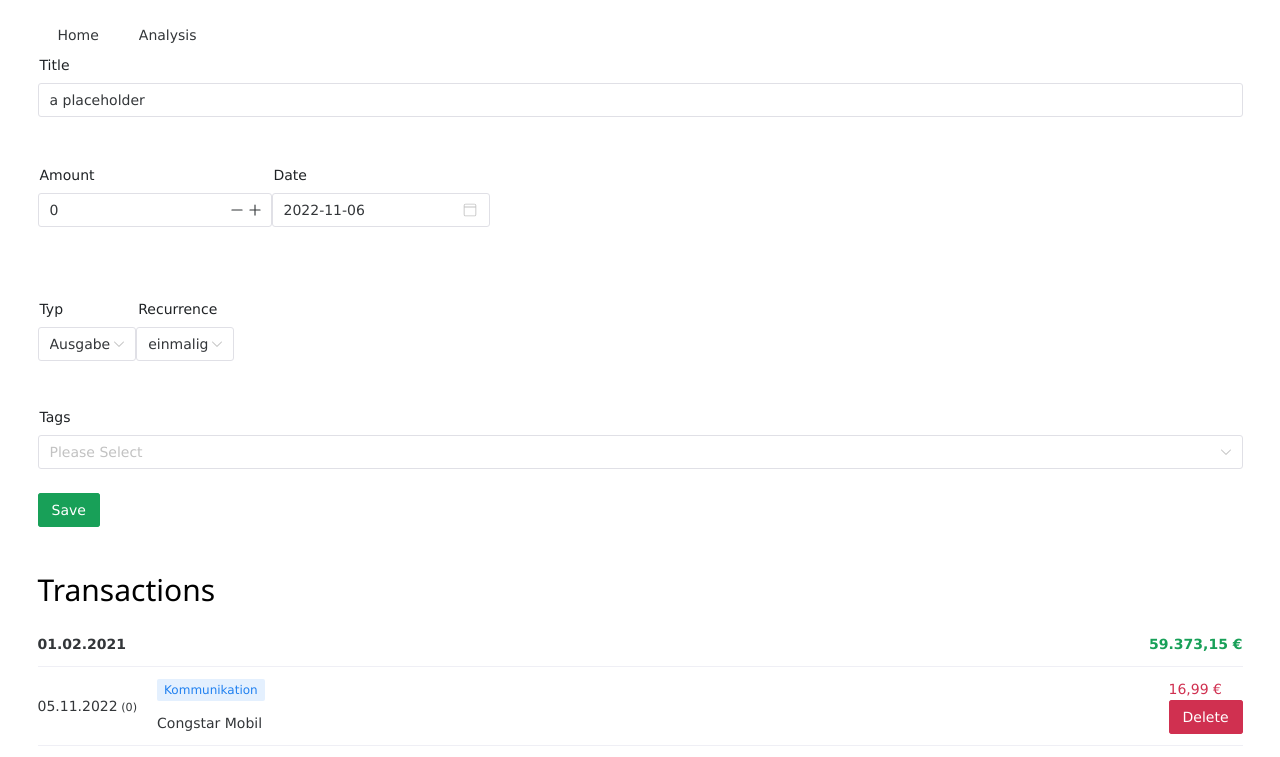
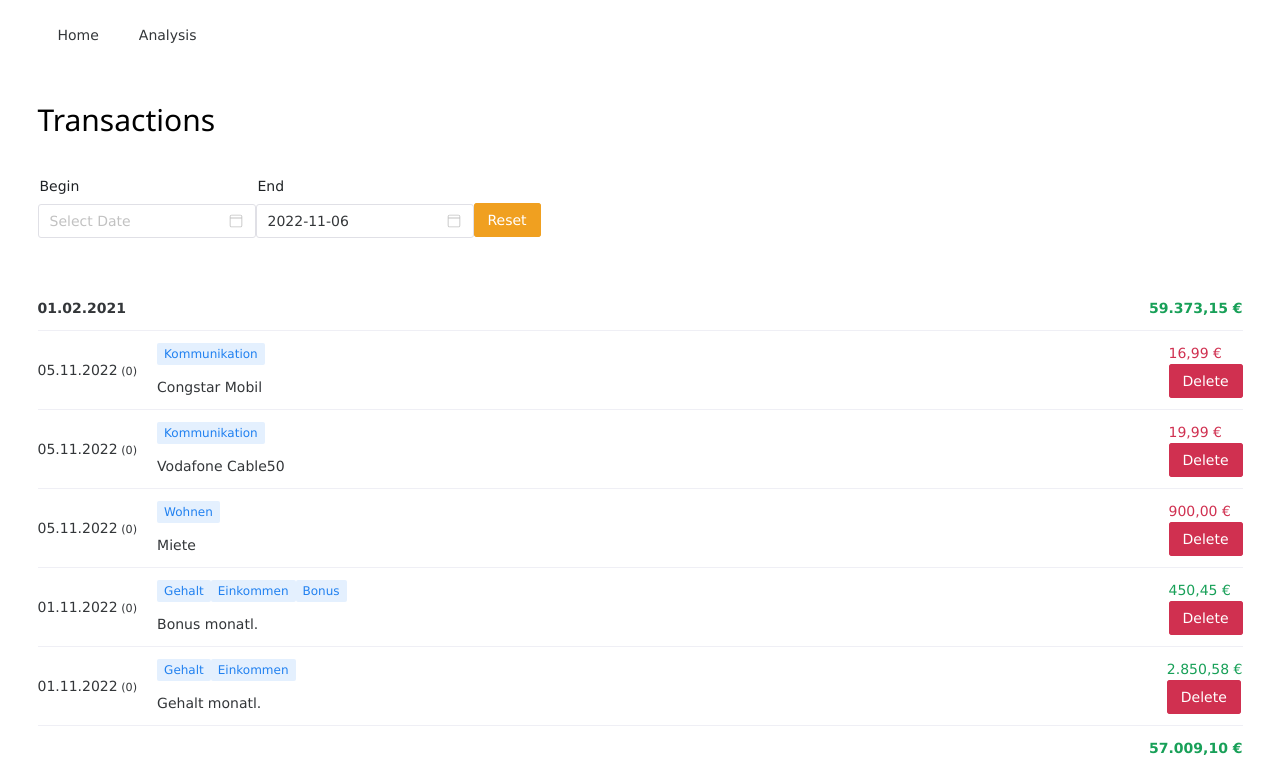
Before and after one commit to njustus/budgeting, a Vue app: page /transactions in a window 1280 px wide. Shown: the top 757 px of the page. Built offline with nearby package versions, Linux system fonts and the light colour scheme.

Commit message:
add range-selector to transactions

```diff
--- a/src/components/transactions/transaction-form.vue
+++ b/src/components/transactions/transaction-form.vue
@@ -74,7 +74,7 @@ function saveTransaction() {
        <n-select v-model:value="transactionModel.tags" :options="tagsOptions" multiple />
      </n-form-item>
 
-     <n-button type="success" attr-type="button" :onclick="saveTransaction">Save</n-button>
+     <n-button type="success" attr-type="button" @click="saveTransaction">Save</n-button>
    </n-form>
  </n-space>
 </template>
--- /dev/null
+++ b/src/components/transactions/transaction-range-form.vue
@@ -0,0 +1,37 @@
+<script setup="setup" lang="ts">
+import {useAppStore} from '@/stores/app-state'
+import {zeroTransactionRange} from "@/models/state";
+import {computed, ref} from "vue";
+
+const zeroRange = zeroTransactionRange()
+const store = useAppStore();
+const rangeModel = store.transactionRange
+
+function resetRange() {
+  rangeModel.start = zeroRange.start
+  rangeModel.end = zeroRange.end
+}
+
+</script>
+
+<template>
+
+  <n-form :model="rangeModel">
+    <n-form-item-row>
+      <n-form-item label="Begin" path="start">
+        <n-date-picker v-model:value="rangeModel.start" type="date"></n-date-picker>
+      </n-form-item>
+
+      <n-form-item label="End" path="end">
+        <n-date-picker v-model:value="rangeModel.end" type="date"></n-date-picker>
+      </n-form-item>
+      <n-button type="warning" @click="resetRange">Reset</n-button>
+    </n-form-item-row>
+  </n-form>
+
+</template>
+
+
+<style scoped>
+
+</style>
--- a/src/models/state.ts
+++ b/src/models/state.ts
@@ -12,8 +12,14 @@ export enum TransactionRecurrence {
     monthly, quaterly, yearly, once
 }
 
+export interface TransactionRange {
+    start: Date | null,
+    end: Date
+}
+
 export interface AppState {
     transactions: Transaction[]
+    transactionRange: TransactionRange
 }
 
 export interface Transaction {
@@ -26,9 +32,17 @@ export interface Transaction {
     recurrence: TransactionRecurrence
 }
 
+export function zeroTransactionRange(): TransactionRange {
+    return {
+        start: null,
+        end: new Date()
+    }
+}
+
 export function zero(): AppState {
     const transactions = createFakeTransactions()
     return {
+        transactionRange: zeroTransactionRange(),
         transactions
     }
 }
--- a/src/stores/app-state.ts
+++ b/src/stores/app-state.ts
@@ -1,12 +1,15 @@
-import { TransactionType, type AppState, type Tag, type Transaction} from '@/models/state'
+import {TransactionType, type AppState, type Tag, type Transaction, zeroTransactionRange} from '@/models/state'
 import {TransactionRecurrence, zero} from '@/models/state'
 import {defineStore} from 'pinia'
-import {eachMonthOfInterval, eachQuarterOfInterval, eachYearOfInterval} from 'date-fns'
-
+import {eachMonthOfInterval, eachQuarterOfInterval, eachYearOfInterval, isWithinInterval} from 'date-fns'
 export const useAppStore = defineStore('app-state', {
     state: (): AppState => {
         const item = localStorage.getItem('state')
         const appState = item ? JSON.parse(item) : zero()
+        appState.transactionRange = {
+            start: appState.transactionRange.start ? new Date(appState.transactionRange.start) : null,
+            end: new Date(appState.transactionRange.end),
+        }
         appState.transactions = appState.transactions.map(x => ({...x, date: new Date(x.date)}))
 
         return appState
@@ -48,8 +51,14 @@ export const useAppStore = defineStore('app-state', {
         },
 
         sortedTransactions(state: AppState): Transaction[] {
+            const rangeFilter = (t:Transaction) => isWithinInterval(t.date, {
+                start: state.transactionRange.start ? state.transactionRange.start : 0,
+                end: state.transactionRange.end
+            })
+
             return this.totalTransactions
                 .sort((x,y) => x.date.getTime() - y.date.getTime())
+                .filter(rangeFilter)
                 .reverse()
         },
 
--- a/src/views/TransactionsListView.vue
+++ b/src/views/TransactionsListView.vue
@@ -1,13 +1,14 @@
 <script setup lang="ts">
 import TransactionList from '@/components/transactions/transaction-list.vue'
 import TransactionForm from '@/components/transactions/transaction-form.vue'
+import TransactionRangeForm from '@/components/transactions/transaction-range-form.vue'
 import ExpensePerMonth from "@/components/evaluations/expense-per-month.vue";
 </script>
 
 <template>
   <n-grid :cols="3" item-responsive class="default-grid">
     <n-gi span="3 m:1">
-      <TransactionForm />
+<!--      <TransactionForm />-->
     </n-gi>
     <n-gi span="0 m:2">
       <h2>Expenses Per Month</h2>
@@ -15,6 +16,7 @@ import ExpensePerMonth from "@/components/evaluations/expense-per-month.vue";
     </n-gi>
     <n-gi :span="3">
       <h2>Transactions</h2>
+      <transaction-range-form></transaction-range-form>
       <TransactionList/>
     </n-gi>
   </n-grid>
```
